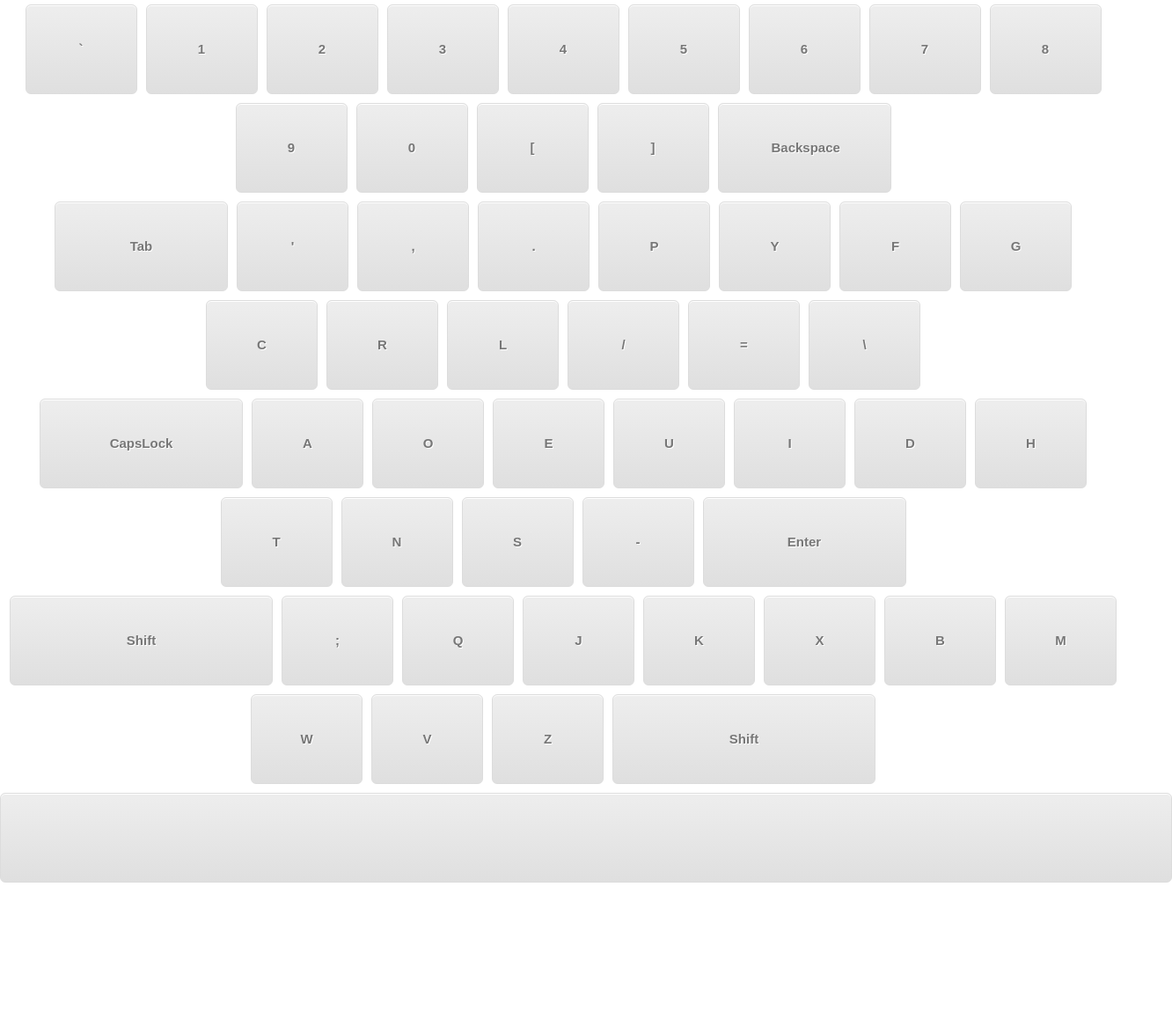
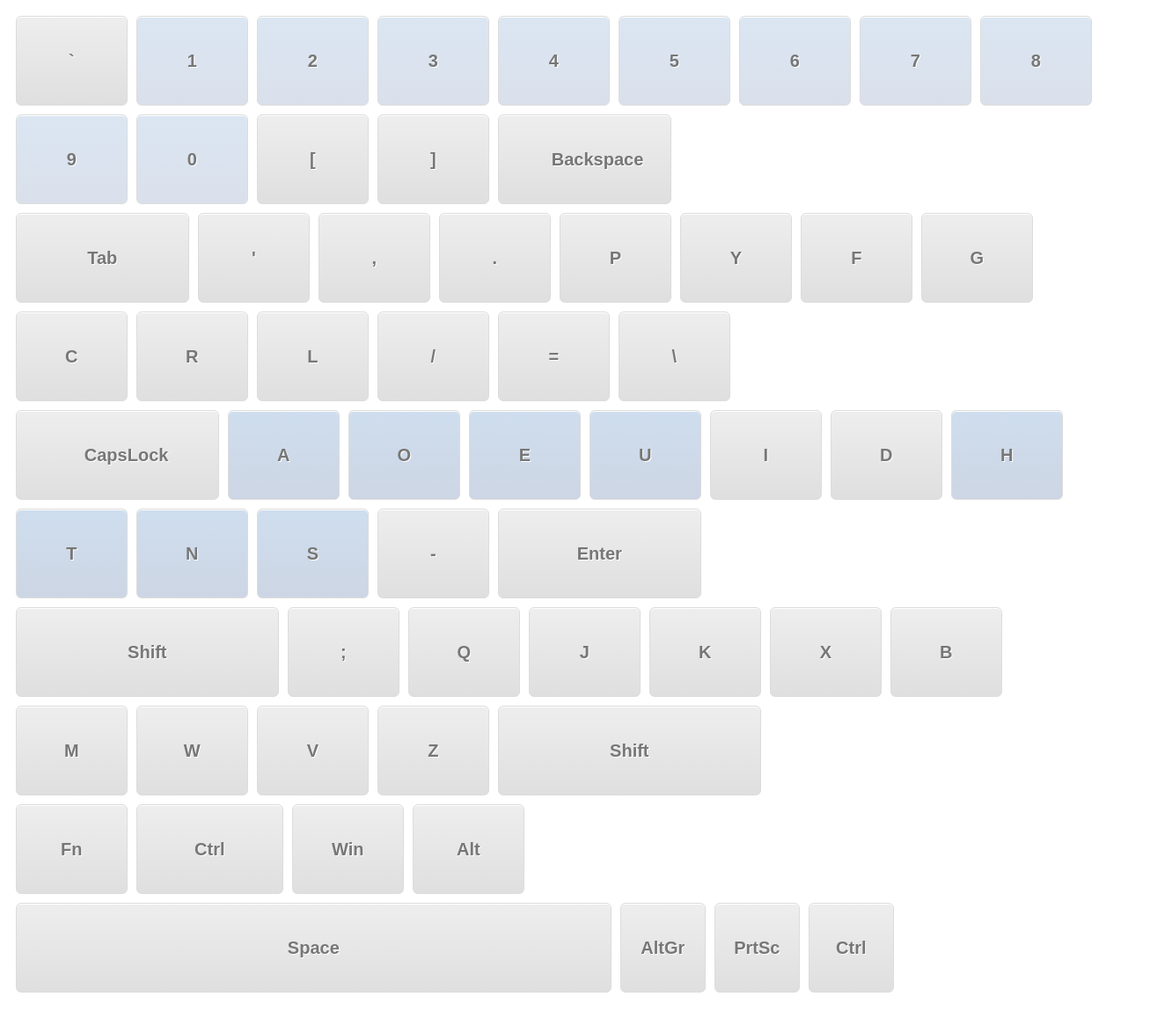
Before and after one commit to EdwinVanRooij/keyboard-frontend, a React (Create React App) app: page / in a window 1280 px wide. Shown: the top 1166 px of the page at 88% size, 1332 px wide, since content can reach past the window. Before the commit the page ends 1012 px from the top, so only its background shows below. Built offline with nearby package versions, Linux system fonts and the light colour scheme.

Commit message:
add homerow and number distinction

```diff
--- a/src/App.js
+++ b/src/App.js
@@ -21,20 +21,19 @@ class App extends Component {
 
     render() {
         return (
-            <div>
                 <div className="keyboard">
                     <div className="KeyboardRow">
                         <span className="KeyboardKey SmallSized" onClick={this.handleClick.bind(this, "`")} onMouseOver={this.handleHover.bind(this, "`")}>`</span>
-                        <span className="KeyboardKey SmallSized" onClick={this.handleClick.bind(this, "1")} onMouseOver={this.handleHover.bind(this, "1")}>1</span>
-                        <span className="KeyboardKey SmallSized" onClick={this.handleClick.bind(this, "2")} onMouseOver={this.handleHover.bind(this, "2")}>2</span>
-                        <span className="KeyboardKey SmallSized" onClick={this.handleClick.bind(this, "3")} onMouseOver={this.handleHover.bind(this, "3")}>3</span>
-                        <span className="KeyboardKey SmallSized" onClick={this.handleClick.bind(this, "4")} onMouseOver={this.handleHover.bind(this, "4")}>4</span>
-                        <span className="KeyboardKey SmallSized" onClick={this.handleClick.bind(this, "5")} onMouseOver={this.handleHover.bind(this, "5")}>5</span>
-                        <span className="KeyboardKey SmallSized" onClick={this.handleClick.bind(this, "6")} onMouseOver={this.handleHover.bind(this, "6")}>6</span>
-                        <span className="KeyboardKey SmallSized" onClick={this.handleClick.bind(this, "7")} onMouseOver={this.handleHover.bind(this, "7")}>7</span>
-                        <span className="KeyboardKey SmallSized" onClick={this.handleClick.bind(this, "8")} onMouseOver={this.handleHover.bind(this, "8")}>8</span>
-                        <span className="KeyboardKey SmallSized" onClick={this.handleClick.bind(this, "9")} onMouseOver={this.handleHover.bind(this, "9")}>9</span>
-                        <span className="KeyboardKey SmallSized" onClick={this.handleClick.bind(this, "0")} onMouseOver={this.handleHover.bind(this, "0")}>0</span>
+                        <span className="Number KeyboardKey SmallSized" onClick={this.handleClick.bind(this, "1")} onMouseOver={this.handleHover.bind(this, "1")}>1</span>
+                        <span className="Number KeyboardKey SmallSized" onClick={this.handleClick.bind(this, "2")} onMouseOver={this.handleHover.bind(this, "2")}>2</span>
+                        <span className="Number KeyboardKey SmallSized" onClick={this.handleClick.bind(this, "3")} onMouseOver={this.handleHover.bind(this, "3")}>3</span>
+                        <span className="Number KeyboardKey SmallSized" onClick={this.handleClick.bind(this, "4")} onMouseOver={this.handleHover.bind(this, "4")}>4</span>
+                        <span className="Number KeyboardKey SmallSized" onClick={this.handleClick.bind(this, "5")} onMouseOver={this.handleHover.bind(this, "5")}>5</span>
+                        <span className="Number KeyboardKey SmallSized" onClick={this.handleClick.bind(this, "6")} onMouseOver={this.handleHover.bind(this, "6")}>6</span>
+                        <span className="Number KeyboardKey SmallSized" onClick={this.handleClick.bind(this, "7")} onMouseOver={this.handleHover.bind(this, "7")}>7</span>
+                        <span className="Number KeyboardKey SmallSized" onClick={this.handleClick.bind(this, "8")} onMouseOver={this.handleHover.bind(this, "8")}>8</span>
+                        <span className="Number KeyboardKey SmallSized" onClick={this.handleClick.bind(this, "9")} onMouseOver={this.handleHover.bind(this, "9")}>9</span>
+                        <span className="Number KeyboardKey SmallSized" onClick={this.handleClick.bind(this, "0")} onMouseOver={this.handleHover.bind(this, "0")}>0</span>
                         <span className="KeyboardKey SmallSized" onClick={this.handleClick.bind(this, "[")} onMouseOver={this.handleHover.bind(this, "[")}>[</span>
                         <span className="KeyboardKey SmallSized" onClick={this.handleClick.bind(this, "]")} onMouseOver={this.handleHover.bind(this, "]")}>]</span>
                         <span className="KeyboardKey MediumSized" onClick={this.handleClick.bind(this, "Backspace")} onMouseOver={this.handleHover.bind(this, "Backspace")}>Backspace</span>
@@ -57,16 +56,16 @@ class App extends Component {
                     </div>
                     <div className="KeyboardRow">
                         <span className="KeyboardKey LargeSized" onClick={this.handleClick.bind(this, "CapsLock")} onMouseOver={this.handleHover.bind(this, "CapsLock")}>CapsLock</span>
-                        <span className="KeyboardKey SmallSized" onClick={this.handleClick.bind(this, "A")} onMouseOver={this.handleHover.bind(this, "A")}>A</span>
-                        <span className="KeyboardKey SmallSized" onClick={this.handleClick.bind(this, "O")} onMouseOver={this.handleHover.bind(this, "O")}>O</span>
-                        <span className="KeyboardKey SmallSized" onClick={this.handleClick.bind(this, "E")} onMouseOver={this.handleHover.bind(this, "E")}>E</span>
-                        <span className="KeyboardKey SmallSized" onClick={this.handleClick.bind(this, "U")} onMouseOver={this.handleHover.bind(this, "U")}>U</span>
+                        <span className="KeyboardKey SmallSized HomeRowKey" onClick={this.handleClick.bind(this, "A")} onMouseOver={this.handleHover.bind(this, "A")}>A</span>
+                        <span className="KeyboardKey SmallSized HomeRowKey" onClick={this.handleClick.bind(this, "O")} onMouseOver={this.handleHover.bind(this, "O")}>O</span>
+                        <span className="KeyboardKey SmallSized HomeRowKey" onClick={this.handleClick.bind(this, "E")} onMouseOver={this.handleHover.bind(this, "E")}>E</span>
+                        <span className="KeyboardKey SmallSized HomeRowKey" onClick={this.handleClick.bind(this, "U")} onMouseOver={this.handleHover.bind(this, "U")}>U</span>
                         <span className="KeyboardKey SmallSized" onClick={this.handleClick.bind(this, "I")} onMouseOver={this.handleHover.bind(this, "I")}>I</span>
                         <span className="KeyboardKey SmallSized" onClick={this.handleClick.bind(this, "D")} onMouseOver={this.handleHover.bind(this, "D")}>D</span>
-                        <span className="KeyboardKey SmallSized" onClick={this.handleClick.bind(this, "H")} onMouseOver={this.handleHover.bind(this, "H")}>H</span>
-                        <span className="KeyboardKey SmallSized" onClick={this.handleClick.bind(this, "T")} onMouseOver={this.handleHover.bind(this, "T")}>T</span>
-                        <span className="KeyboardKey SmallSized" onClick={this.handleClick.bind(this, "N")} onMouseOver={this.handleHover.bind(this, "N")}>N</span>
-                        <span className="KeyboardKey SmallSized" onClick={this.handleClick.bind(this, "S")} onMouseOver={this.handleHover.bind(this, "S")}>S</span>
+                        <span className="KeyboardKey SmallSized HomeRowKey" onClick={this.handleClick.bind(this, "H")} onMouseOver={this.handleHover.bind(this, "H")}>H</span>
+                        <span className="KeyboardKey SmallSized HomeRowKey" onClick={this.handleClick.bind(this, "T")} onMouseOver={this.handleHover.bind(this, "T")}>T</span>
+                        <span className="KeyboardKey SmallSized HomeRowKey" onClick={this.handleClick.bind(this, "N")} onMouseOver={this.handleHover.bind(this, "N")}>N</span>
+                        <span className="HomeRowKey KeyboardKey SmallSized" onClick={this.handleClick.bind(this, "S")} onMouseOver={this.handleHover.bind(this, "S")}>S</span>
                         <span className="KeyboardKey SmallSized" onClick={this.handleClick.bind(this, "-")} onMouseOver={this.handleHover.bind(this, "-")}>-</span>
                         <span className="KeyboardKey LargeSized" onClick={this.handleClick.bind(this, "Enter")} onMouseOver={this.handleHover.bind(this, "Enter")}>Enter</span>
                     </div>
@@ -84,11 +83,20 @@ class App extends Component {
                         <span className="KeyboardKey SmallSized" onClick={this.handleClick.bind(this, "Z")} onMouseOver={this.handleHover.bind(this, "Z")}>Z</span>
                         <span className="KeyboardKey ExtraLargeSized" onClick={this.handleClick.bind(this, "Shift")} onMouseOver={this.handleHover.bind(this, "Shift")}>Shift</span>
                     </div>
-                    <div className="KeyboardKey message">
+                    <div className="KeyboardRow">
+                        <span className="KeyboardKey SmallSized" onClick={this.handleClick.bind(this, "Fn")} onMouseOver={this.handleHover.bind(this, "Fn")}>Fn</span>
+                        <span className="KeyboardKey SlightlyMediumSized" onClick={this.handleClick.bind(this, "Ctrl")} onMouseOver={this.handleHover.bind(this, "Ctrl")}>Ctrl</span>
+                        <span className="KeyboardKey SmallSized" onClick={this.handleClick.bind(this, "Win")} onMouseOver={this.handleHover.bind(this, "Win")}>Win</span>
+                        <span className="KeyboardKey SmallSized" onClick={this.handleClick.bind(this, "Alt")} onMouseOver={this.handleHover.bind(this, "Alt")}>Alt</span>
+                        <span className="KeyboardKey SuperSized" onClick={this.handleClick.bind(this, "Space")} onMouseOver={this.handleHover.bind(this, "Space")}>Space</span>
+                        <span className="KeyboardKey ExtraSmallSized" onClick={this.handleClick.bind(this, "AltGr")} onMouseOver={this.handleHover.bind(this, "AltGr")}>AltGr</span>
+                        <span className="KeyboardKey ExtraSmallSized" onClick={this.handleClick.bind(this, "PrtSc")} onMouseOver={this.handleHover.bind(this, "PrtSc")}>PrtSc</span>
+                        <span className="KeyboardKey ExtraSmallSized" onClick={this.handleClick.bind(this, "Ctrl")} onMouseOver={this.handleHover.bind(this, "Ctrl")}>Ctrl</span>
+                    </div>
+                    <div className="message">
                         {this.state.message}
                     </div>
                 </div>
-            </div>
         );
     }
 }
--- a/src/app.css
+++ b/src/app.css
@@ -2,8 +2,12 @@ body {
     font-family: arial, Helvetica, sans-serif;
 }
 
+.keyboard {
+    margin: 1%;
+}
+
 .KeyboardRow {
-    text-align: center;
+    /*text-align: center;*/
 }
 
 .KeyboardKey {
@@ -24,7 +28,7 @@ body {
     display: inline-block;
     color: #777777;
     font-family: arial;
-    font-size: 15px;
+    font-size: 20px;
     font-weight: bold;
     font-style: normal;
     height: 50px;
@@ -52,7 +56,28 @@ body {
     top: 1px;
 }
 
+.HomeRowKey {
+    background: -webkit-gradient(linear, left top, left bottom, color-stop(0.05, rgba(12, 87, 168, 0.2)), color-stop(1, rgba(4, 48, 120, 0.2)));
+    background: -moz-linear-gradient(center top, #0c57a8 5%, #043078 100%);
+}
+
+.Number {
+    background: -webkit-gradient(linear, left top, left bottom, color-stop(0.05, rgba(12, 87, 168, 0.15)), color-stop(1, rgba(4, 48, 120, 0.15)));
+    background: -moz-linear-gradient(center top, #0c57a8 5%, #043078 100%);
+}
+
+.ExtraSmallSized {
+    padding-left: 10px;
+    padding-right: 10px;
+}
+
 .SmallSized {
+
+}
+
+.SlightlyMediumSized {
+    padding-left: 45px;
+    padding-right: 45px;
 }
 
 .MediumSized {
@@ -70,8 +95,25 @@ body {
     padding-right: 111px;
 }
 
+.SuperSized {
+    padding-left: 300px;
+    padding-right: 300px;
+}
+
 .message {
-    margin-right: auto;
-    margin-left: auto;
-    width: 100%;
+    color: #ffffff;
+
+    background-color: #0c57a8;
+    -moz-box-shadow: inset 0px 1px 0px 0px #9fc5f2;
+    -webkit-box-shadow: inset 0px 1px 0px 0px #9fc5f2;
+    box-shadow: inset 0px 1px 0px 0px #9fc5f2;
+    background: -webkit-gradient(linear, left top, left bottom, color-stop(0.05, #0c57a8), color-stop(1, #043078));
+    background: -moz-linear-gradient(center top, #0c57a8 5%, #043078 100%);
+    margin: 150px;
+    margin-left: 750px;
+    margin-right: 750px;
+    border: 1px solid #dcdcdc;
+    font-size: 50px;
+    font-weight: bold;
+    text-align: center;
 }
```
